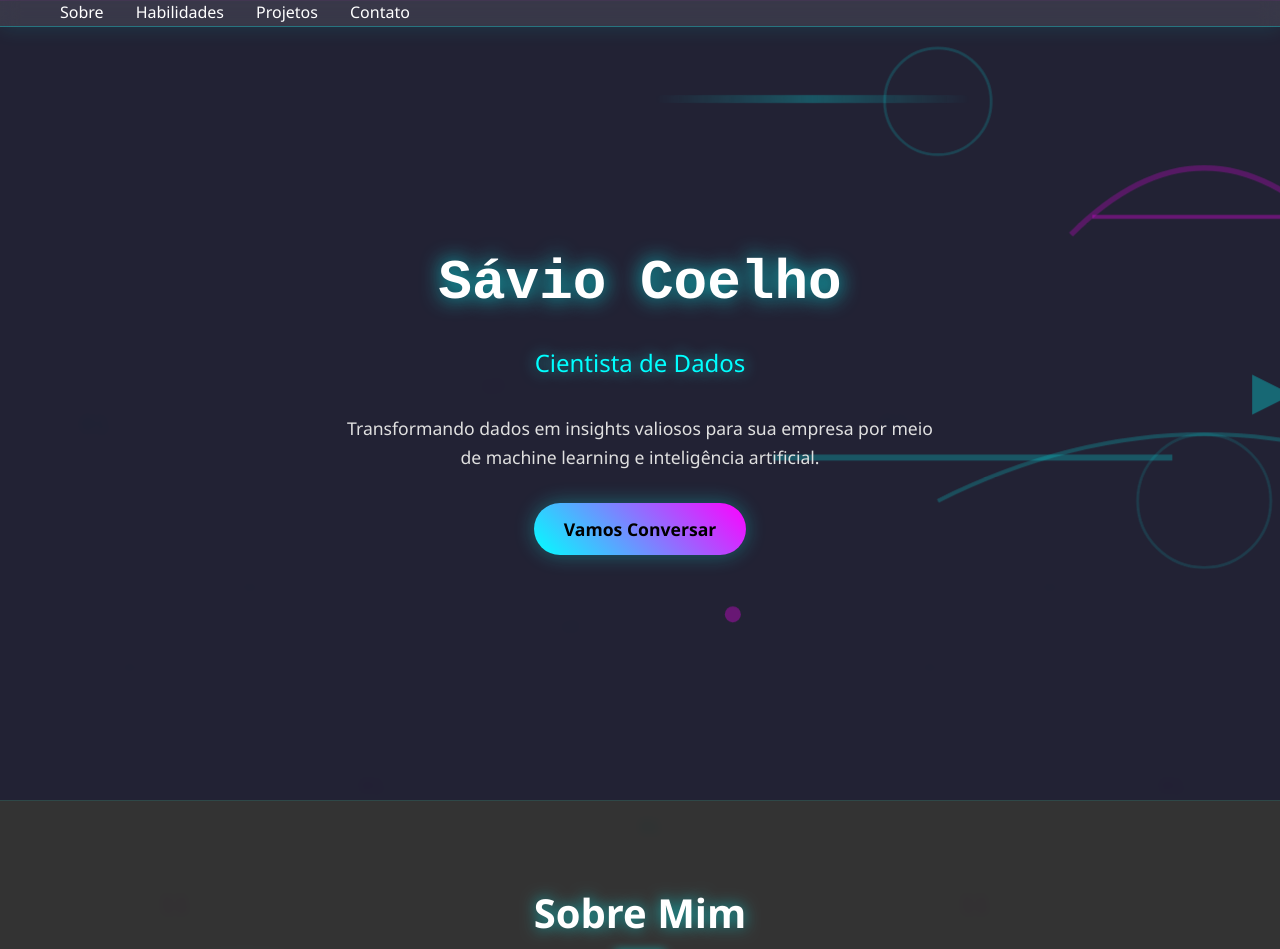
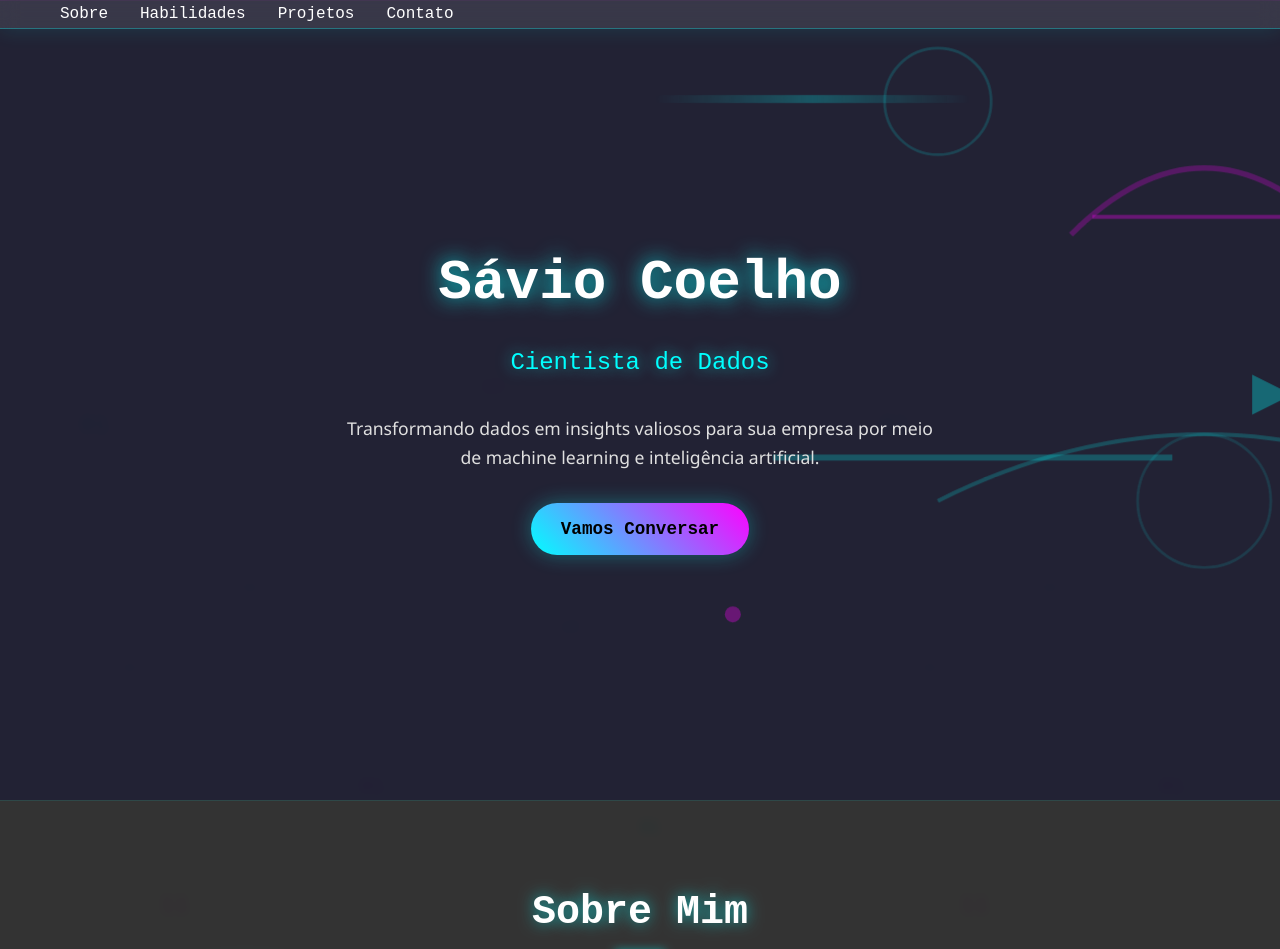
Before and after one commit to Sav-Coelho/savio_coelho.github.io, a plain HTML site: page index.html in a window 1280 px wide. Shown: the top 949 px of the page. Drawn offline with Linux system fonts and the light colour scheme.

Commit message:
Update index.html

```diff
--- a/index.html
+++ b/index.html
@@ -150,6 +150,7 @@
             transition: all 0.3s ease;
             position: relative;
             padding: 0.5rem 0;
+            font-family: 'Courier New', monospace;
         }
 
         .nav-links a::after {
@@ -248,6 +249,7 @@
             opacity: 0;
             animation: slideUp 1s ease 0.6s forwards;
             text-shadow: 0 0 15px rgba(0, 255, 255, 0.6);
+            font-family: 'Courier New', monospace;
         }
 
         .hero p {
@@ -276,6 +278,7 @@
             padding: 12px 30px;
             border: none;
             border-radius: 50px;
+            font-family: 'Courier New', monospace;
             font-size: 1.1rem;
             font-weight: bold;
             cursor: pointer;
@@ -330,6 +333,7 @@
             color: #ffffff;
             position: relative;
             text-shadow: 0 0 15px rgba(0, 255, 255, 0.6);
+            font-family: 'Courier New', monospace;
         }
 
         .section-title::after {
@@ -407,6 +411,7 @@
         .skill-card h3 {
             color: #ffffff;
             margin-bottom: 1rem;
+            font-family: 'Courier New', monospace;
         }
 
         .skill-card p {
```
